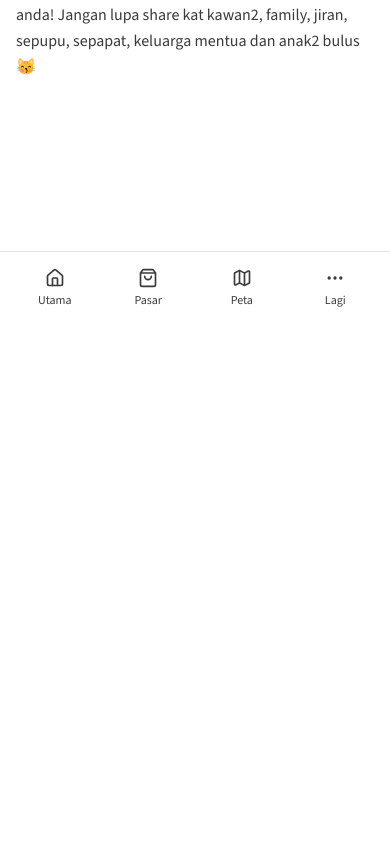
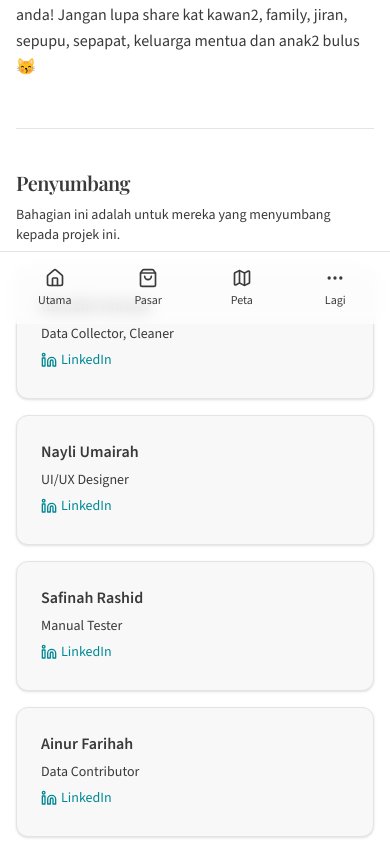
Before and after one commit to muazhazali/caripasarmalam, a Next.js app: page /about in a window 390 px wide. Shown: the part 520-1364 px from the top of the page. Before the commit the page ends 844 px from the top, so only its background shows below. Built offline with nearby package versions, Linux system fonts and the light colour scheme; no server answers; a web font is replaced by a local one.

Commit message:
✨ feat: enhance ContributorsPage and AboutClient with localization support and improved layout for contributor information

```diff
--- a/app/contributors/page.tsx
+++ b/app/contributors/page.tsx
@@ -1,9 +1,21 @@
+import { Metadata } from "next";
 import ContributorsClient from "@/components/contributors-client";
+import { useTranslation } from "@/lib/i18n";
 
-export const metadata = {
+export const metadata: Metadata = {
   title: "Contributors | Cari Pasar Malam Malaysia",
 };
 
 export default function ContributorsPage() {
-  return <ContributorsClient />;
+  const t = useTranslation("ms");
+
+  return (
+    <div className="mx-auto max-w-5xl px-4 py-8">
+      <h1 className="text-2xl font-semibold tracking-tight">{t.contributorsTitle}</h1>
+      <p className="mt-1 text-muted-foreground">{t.contributorsSubtitle}</p>
+      <div className="mt-6">
+        <ContributorsClient />
+      </div>
+    </div>
+  );
 }
--- a/components/about-client.tsx
+++ b/components/about-client.tsx
@@ -1,9 +1,14 @@
 "use client";
 
 import { useLanguage } from "@/components/language-provider";
+import ContributorsClient from "@/components/contributors-client";
 
 export default function AboutClient() {
   const { t } = useLanguage();
+  const contributorsNote =
+    t.contributorsTitle === "Contributors"
+      ? "This section is for those who contribute to the project."
+      : "Bahagian ini adalah untuk mereka yang menyumbang kepada projek ini.";
 
   return (
     <div className="mx-auto max-w-4xl px-4 py-8">
@@ -17,6 +22,14 @@ export default function AboutClient() {
         <p>{t.aboutPara6}</p>
         <p>{t.aboutPara7}</p>
       </div>
+
+      <section className="mt-12 border-t border-border pt-10">
+        <h2 className="text-xl font-semibold tracking-tight">{t.contributorsTitle}</h2>
+        <p className="mt-2 text-sm text-muted-foreground">{contributorsNote}</p>
+        <div className="mt-6">
+          <ContributorsClient />
+        </div>
+      </section>
     </div>
   );
 }
--- a/components/contributors-client.tsx
+++ b/components/contributors-client.tsx
@@ -3,7 +3,6 @@
 import Link from "next/link";
 import { Card, CardHeader, CardTitle, CardDescription } from "@/components/ui/card";
 import { ExternalLink, Github, Linkedin } from "lucide-react";
-import { useLanguage } from "@/components/language-provider";
 
 interface Contributor {
   name: string;
@@ -22,7 +21,6 @@ function getLinkInfo(url: string) {
 }
 
 export default function ContributorsClient() {
-  const { t } = useLanguage();
   const contributors: Contributor[] = [
     { name: "Kamalin Annuar", role: "Data Collector, Cleaner", link: "https://www.linkedin.com/in/kamalin-annuar/" },
     { name: "Nayli Umairah", role: "UI/UX Designer", link: "https://www.linkedin.com/in/nayli-u-24b90a272/" },
@@ -47,11 +45,7 @@ export default function ContributorsClient() {
   ];
 
   return (
-    <div className="mx-auto max-w-5xl px-4 py-8">
-      <h1 className="text-2xl font-semibold tracking-tight">{t.contributorsTitle}</h1>
-      <p className="text-muted-foreground mt-1">{t.contributorsSubtitle}</p>
-
-      <div className="mt-6 grid grid-cols-1 gap-4 sm:grid-cols-2 lg:grid-cols-3">
+    <div className="grid grid-cols-1 gap-4 sm:grid-cols-2 lg:grid-cols-3">
       {contributors.map((c) => (
         <Card key={c.name} className="border-border">
           <CardHeader>
@@ -82,6 +76,5 @@ export default function ContributorsClient() {
         </Card>
       ))}
     </div>
-    </div>
   );
 }
--- a/components/desktop-navbar.tsx
+++ b/components/desktop-navbar.tsx
@@ -2,7 +2,7 @@
 
 import Link from "next/link";
 import { usePathname } from "next/navigation";
-import { Home, ShoppingBag, Map as MapIcon, Github, Info, Users, PlusCircle } from "lucide-react";
+import { Home, ShoppingBag, Map as MapIcon, Github, Info, PlusCircle } from "lucide-react";
 import { useLanguage } from "@/components/language-provider";
 import LanguageSwitcher from "@/components/language-switcher";
 import { ThemeToggle } from "@/components/ui/theme-toggle";
@@ -48,7 +48,6 @@ export default function DesktopNavbar() {
     { href: "/map", label: t.mapView, icon: MapIcon },
     { href: "/suggest", label: t.suggestMarket, icon: PlusCircle },
     { href: "/about", label: t.about, icon: Info },
-    { href: "/contributors", label: t.contributors, icon: Users },
   ];
 
   return (
--- a/components/mobile-tabbar.tsx
+++ b/components/mobile-tabbar.tsx
@@ -8,7 +8,6 @@ import {
   Map as MapIcon,
   MoreHorizontal,
   Info,
-  Users,
   Github,
   Sun,
   Moon,
@@ -101,13 +100,6 @@ export default function MobileTabBar() {
                   <Info className="h-4 w-4" />
                   <span>{t.about}</span>
                 </Link>
-                <Link
-                  href="/contributors"
-                  className="flex items-center gap-3 rounded-lg border border-border px-4 py-4 text-sm text-foreground hover:bg-muted/50 transition-colors"
-                >
-                  <Users className="h-4 w-4" />
-                  <span>{t.contributors}</span>
-                </Link>
                 <a
                   href="https://github.com/muazhazali/caripasarmalam"
                   target="_blank"
```
Lines whose indentation alone changed are shown as unchanged.
